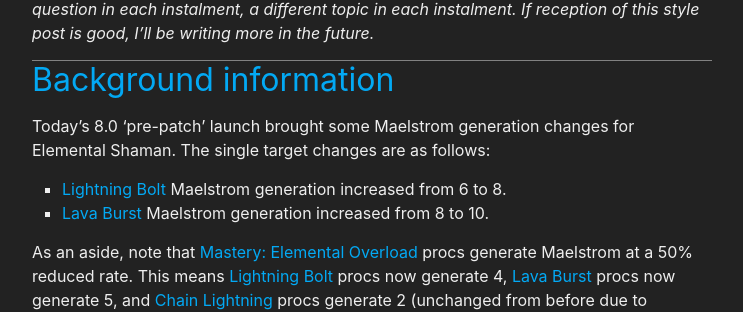
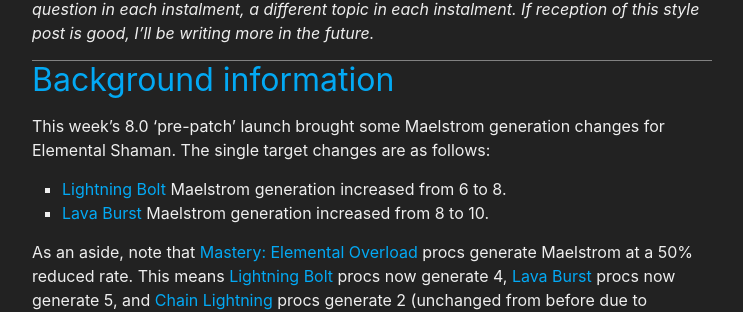
Before and after one commit to stormearthandlava/stormearthandlava.github.io, a Jekyll site: the page built from blog/_posts/2018-07-20-ms-gen.md, in a window 1280 px wide and 900 px high. Shown: the part 267-579 px from the top of the window, without its empty margins (268-1011 px from the left). Built offline with Jekyll 4.4.1, drawn with Linux system fonts in a browser that asks for light colours; a script that is not in the unit is left out; some of the changed lines change nothing that is shown; some of the changed text lies outside the part shown.

Commit message:
Fixed some language, calculation and conclusion errors in MS gen post

```diff
--- a/blog/_posts/2018-07-20-ms-gen.md
+++ b/blog/_posts/2018-07-20-ms-gen.md
@@ -12,7 +12,7 @@
 
 ## Background information
 
-Today's 8.0 'pre-patch' launch brought some Maelstrom generation changes for Elemental Shaman. The single target changes are as follows:
+This week's 8.0 'pre-patch' launch brought some Maelstrom generation changes for Elemental Shaman. The single target changes are as follows:
 
 - {{site.data.spell.lb}} Maelstrom generation increased from 6 to 8.
 - {{site.data.spell.lvb}} Maelstrom generation increased from 8 to 10.
@@ -84,7 +84,7 @@
 &nbsp; | Interval difference (s) | Execution difference (count)
 --- | --- | ---
 No talents | -2.89 | 5.1
-High Voltage | -2.73 | 6.3
+High Voltage | -2.73 | 5.4
 Aftershock | -1.92 | 6.3
 Aftershock + High Voltage | -2.0 | 6.6
 Mean | -2.39 | 6.08
@@ -94,7 +94,7 @@
 This is also reflected in the increased execution count -- the number of {{site.data.spell.es}} casts -- meaning we're casting more {{site.data.spell.es}} over the course of the fight (this is implied in the interval difference, but as a more easily understood concept). The few data points we can derive from these results are:
 
 1. {{site.data.talent.afs}} - the {{site.data.spell.es}} interval is impacted less by these Maelstrom generation changes than the base spec (-1.92 sec vs -2.89 sec), but the total number of casts is increased more than the base spec (+5.1 casts vs. +6.3 casts).
-1. {{site.data.talent.hv}} - the Maelstrom generation changes impact this the most in terms of time to cast {{site.data.spell.es}} (interval), but the number of casts increases steadily when compared to {{site.data.talent.afs}}
+1. {{site.data.talent.hv}} - the Maelstrom generation changes impact this the most in terms of time to cast {{site.data.spell.es}} (interval).
 1. The synergy between {{site.data.talent.afs}} and {{site.data.talent.hv}} leads to a minor increase in {{site.data.spell.es}} cast count, and the interval is at its lowest with these two talents, but the interval is not as impacted (comparing before and after changes) when {{site.data.talent.afs}} is active. This is in part due to the randomness of {{site.data.talent.afs}}, and any positive-feedback effects arising from a higher level of Maelstrom generation and {{site.data.talent.afs}} togther are small at best.
 1. Looking at mean values, we can conclude that across a variety of talent states (no talents vs. single talents vs. talent combinations), the Maelstrom changes lead to a 2.4 second *decrease* in the time between {{site.data.spell.es}} casts, which in turn leads to an average of ~6 additional {{site.data.spell.es}} casts in a 300 second fight.
 
```
